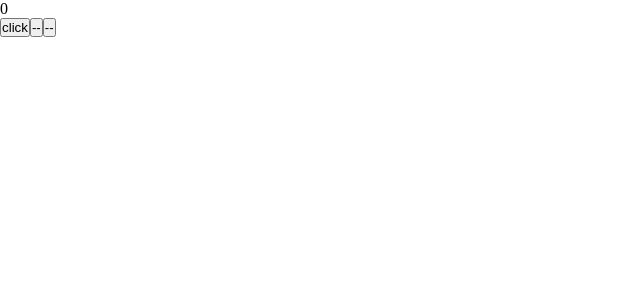
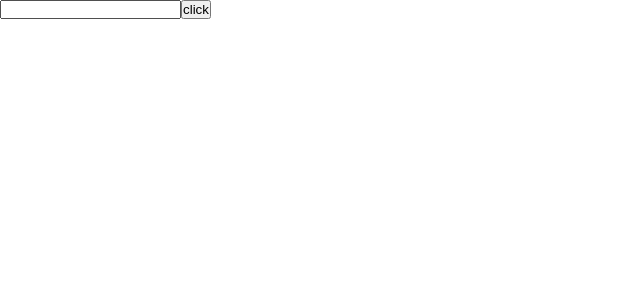
Before and after one commit to Rupesh155/OnlineClassJS, a React (Vite) app in the folder lect31/my-react-app/: page / in a window 1280 px wide. Shown: the top 300 px of the page, without its empty margins (0-640 px from the left). Built offline with nearby package versions, Linux system fonts and the light colour scheme.

Commit message:
useReduser

```diff
--- a/lect31/my-react-app/src/App.jsx
+++ b/lect31/my-react-app/src/App.jsx
@@ -71,13 +71,15 @@
 import NavBar from './NavBar'
 import { Route, Routes } from 'react-router-dom'
 import Contact from './Contact'
-import Home from './Home'
-import Day7 from './Day7'
+// import Home from './Home'
+// import Day7 from './Day7'
+import Day8 from './Day8'
 
 const App = () => {
   return (
     <div>
-      <Day7/>
+      {/* <Day7/> */}
+      <Day8/>
       {/* <NavBar/>
       <Routes>
         <Route  path="/" element={<Home/>}/>
--- a/lect31/my-react-app/src/Day7.jsx
+++ b/lect31/my-react-app/src/Day7.jsx
@@ -1,33 +1,30 @@
-import React, { useReducer, useState } from 'react'
+// import React, { useReducer, useState } from 'react'
+// const Day7 = () => {
+//     function reduser(count,action){
+//         if(action.type=="incre"){
+//             return count+1;
+//         }
+//         else if(action.type=="d"){
+//             return count-1
+//         }
+//         else if(action.type=="reset"){
+//             return 0
+//         }
+//         else{
+//             return count
+//         }
 
-const Day7 = () => {
-    function reduser(count,action){
-        if(action.type=="incre"){
-            return count+1;
-        }
-        else if(action.type=="d"){
-            return count-1
-        }
-        else if(action.type=="reset"){
-            return 0
-        }
-        else{
-            return count
-        }
+//     }
+//          let [count,dispatch] =        useReducer(reduser,0)
+//     // let [count,SetCount]=        useState(0)
+//   return (
+//     <div>
+//           <p>{count}</p>
+//           <button onClick={()=>dispatch({type:"incre"})}>click</button>
+//           <button onClick={()=>dispatch({type:"d"})}>--</button>
+//           <button onClick={()=>dispatch({type:"reset"})}>--</button>
+//     </div>
+//   )
+// }
 
-    }
-         let [count,dispatch] =        useReducer(reduser,0)
-    // let [count,SetCount]=        useState(0)
-  return (
-    <div>
-          <p>{count}</p>
-          <button onClick={()=>dispatch({type:"incre"})}>click</button>
-          <button onClick={()=>dispatch({type:"d"})}>--</button>
-          <button onClick={()=>dispatch({type:"reset"})}>--</button>
-
-
-    </div>
-  )
-}
-
-export default Day7
+// export default Day7
--- /dev/null
+++ b/lect31/my-react-app/src/Day8.jsx
@@ -0,0 +1,53 @@
+import React, { useReducer } from 'react'
+
+const Day8 = () => {
+    let initailValue={
+        todos:[],
+        input:""
+    }
+
+    function reduser(state,action){
+        if(action.type=="add"){
+            return{
+                ...state,
+                input:action.payload
+
+            }
+
+        }
+        else if(action.type=="ADD_TODO"){
+            if(state.input.trim()==''){
+                return;
+            }
+            else{
+                return{
+                    ...state,
+                    todos:[...state.todos, state.input],
+                    input:""
+                    // input:""
+
+
+
+
+                }
+            }
+        }
+
+    }
+   let [state,dispatch]=        useReducer(reduser,initailValue)
+  return (
+    <div>
+        <input name="name" value={state.input}  onChange={(e)=>dispatch({type:"add",payload:e.target.value})}/>
+        <button onClick={()=>dispatch({type:"ADD_TODO"})}>click</button>
+        {
+            state.todos.map((a)=>{
+                return(<>
+                <h4>{a}</h4>
+                </>)
+            })
+        }
+    </div>
+  )
+}
+
+export default Day8
```
